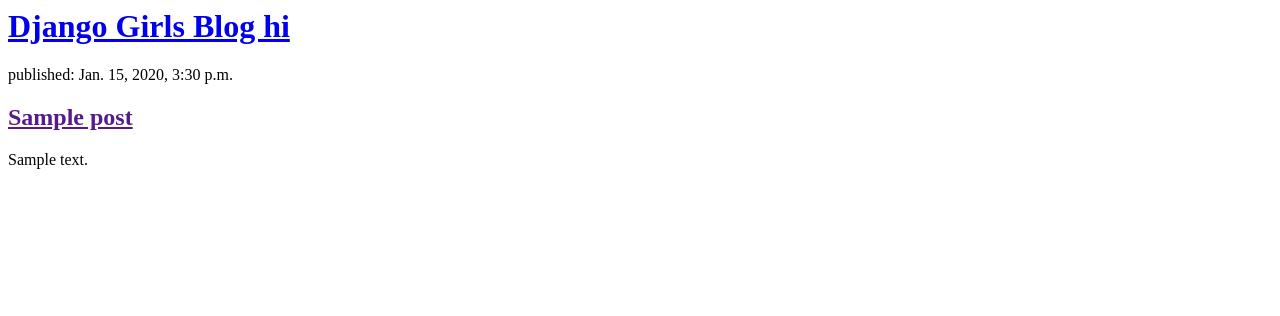
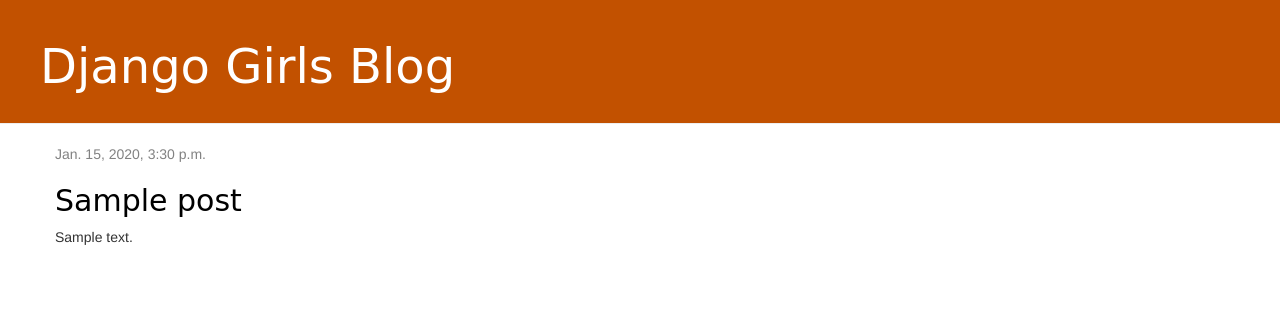
Before and after one commit to venky586/commute-repo, a Django app: template commute/templates/commute/post_list.html in a window 1280 px wide. Shown: the top 316 px of the page. Run offline with Django 3.2, Linux system fonts and the light colour scheme; the template is opened without the code that fills it: values that come from a table or form of the project are taken from there, others are empty; tables that the repository leaves empty hold one stand-in row (values such as "Sample post"); some libraries are stand-ins or nearby versions.

Commit message:
Added view and template for detailed blog post as well as CSS for the site.

```diff
--- /dev/null
+++ b/commute/static/css/commute.css
@@ -0,0 +1,47 @@
+
+.page-header {
+    background-color: #C25100;
+    margin-top: 0;
+    padding: 20px 20px 20px 40px;
+}
+
+.page-header h1, .page-header h1 a, .page-header h1 a:visited, .page-header h1 a:active {
+    color: #ffffff;
+    font-size: 36pt;
+    text-decoration: none;
+}
+
+.content {
+    margin-left: 40px;
+}
+
+h1, h2, h3, h4 {
+    font-family: 'Lobster', cursive;
+}
+
+.date {
+    color: #828282;
+}
+
+.save {
+    float: right;
+}
+
+.post-form textarea, .post-form input {
+    width: 100%;
+}
+
+.top-menu, .top-menu:hover, .top-menu:visited {
+    color: #ffffff;
+    float: right;
+    font-size: 26pt;
+    margin-right: 20px;
+}
+
+.post {
+    margin-bottom: 70px;
+}
+
+.post h2 a, .post h2 a:visited {
+    color: #000000;
+}
--- /dev/null
+++ b/commute/templates/commute/base.html
@@ -0,0 +1,25 @@
+
+{% load static %}
+
+<html>
+    <head>
+        <title>Commute blog</title>
+        <link rel="stylesheet" href="//maxcdn.bootstrapcdn.com/bootstrap/3.2.0/css/bootstrap.min.css">
+        <link rel="stylesheet" href="//maxcdn.bootstrapcdn.com/bootstrap/3.2.0/css/bootstrap-theme.min.css">
+        <link href="https://fonts.googleapis.com/css?family=Lato|Mali&display=swap" rel="stylesheet">
+        <link rel="stylesheet" href="{% static 'css/commute.css' %}">
+    </head>
+    <body>
+        <div class="page-header">
+            <h1><a href="/">Django Girls Blog</a></h1>
+        </div>
+        <div class="content container">
+            <div class="row">
+                <div class="col-md-8">
+                {% block content %}
+                {% endblock %}
+                </div>
+            </div>
+        </div>
+    </body>
+</html>
--- a/commute/templates/commute/post_list.html
+++ b/commute/templates/commute/post_list.html
@@ -1,19 +1,14 @@
+{% extends 'commute/base.html' %}
 
-<html>
-    <head>
-        <title>Django Girls blog</title>
-    </head>
-    <body>
-        <div>
-            <h1><a href="/">Django Girls Blog hi</a></h1>
+
+{% block content %}
+    {% for post in posts %}
+        <div class="post">
+            <div class="date">
+                {{ post.published_date }}
+            </div>
+            <h2><a href="{% url 'post_detail' pk=post.pk %}">{{ post.title }}</a></h2>
+            <p>{{ post.text|linebreaksbr }}</p>
         </div>
-
-        {% for post in posts %}
-		    <div>
-		    	<p>published: {{ post.published_date }}</p>
-		        <h2><a href="">{{ post.title }}</a></h2>
-		        <p>{{ post.text|linebreaksbr }}</p>
-		    </div>
-		{% endfor %}
-    </body>
-</html>
+    {% endfor %}
+{% endblock %}
--- a/commute/urls.py
+++ b/commute/urls.py
@@ -1,6 +1,8 @@
 from django.urls import path
 from . import views
 
+
 urlpatterns=[
 	path('',views.post_list, name='post_list'),
+	path('post/<int:pk>/', views.post_detail, name='post_detail'),
 ]
--- a/commute/views.py
+++ b/commute/views.py
@@ -1,7 +1,12 @@
 from django.shortcuts import render
 from django.utils import timezone
 from .models import Post
+from django.shortcuts import render, get_object_or_404
 
 def post_list(request):
     posts = Post.objects.filter(published_date__lte=timezone.now()).order_by('published_date')
     return render(request, 'commute/post_list.html', {'posts': posts})
+
+def post_detail(request, pk):
+    post = get_object_or_404(Post, pk=pk)
+    return render(request, 'commute/post_detail.html', {'post': post})
```
Also changed, not shown: commute/templates/commute/post_detail.html (added, +13 -0 lines).
